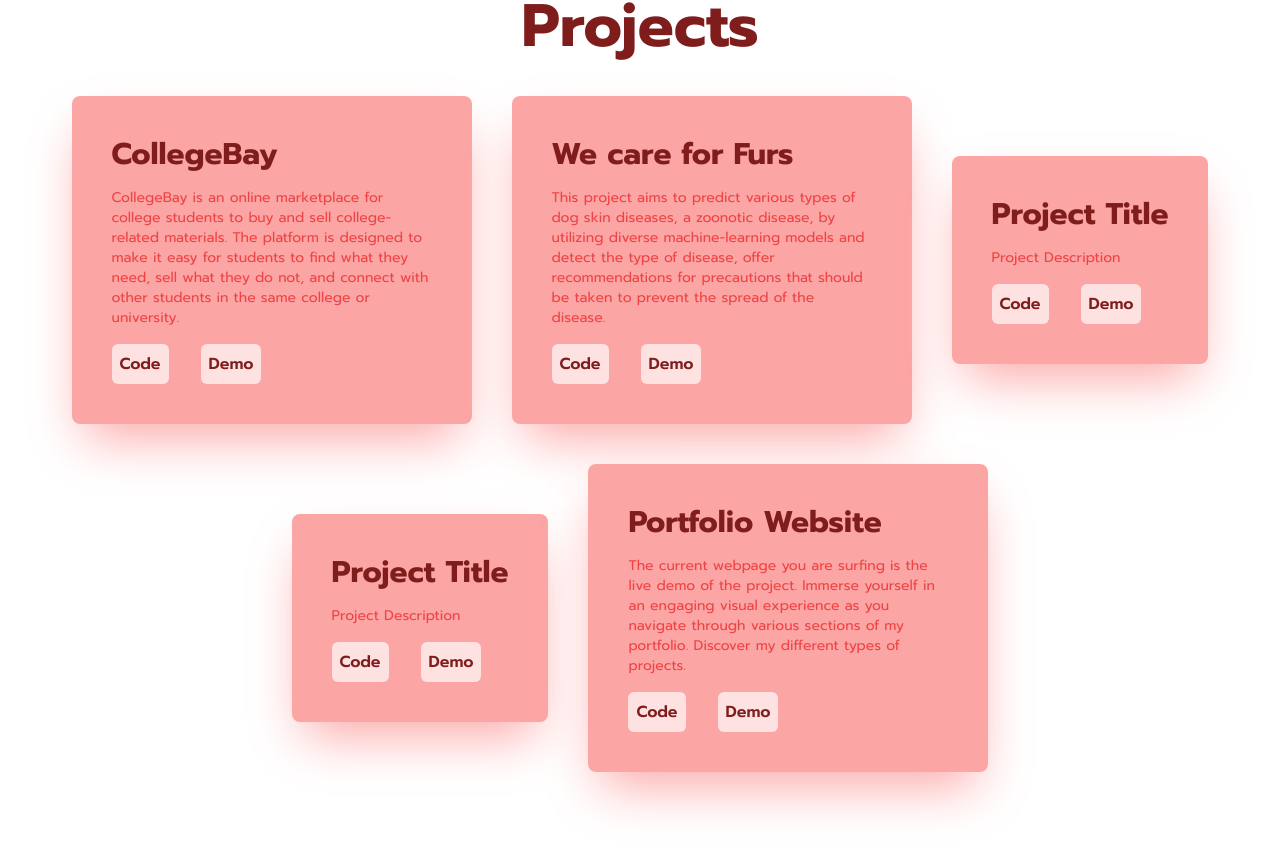
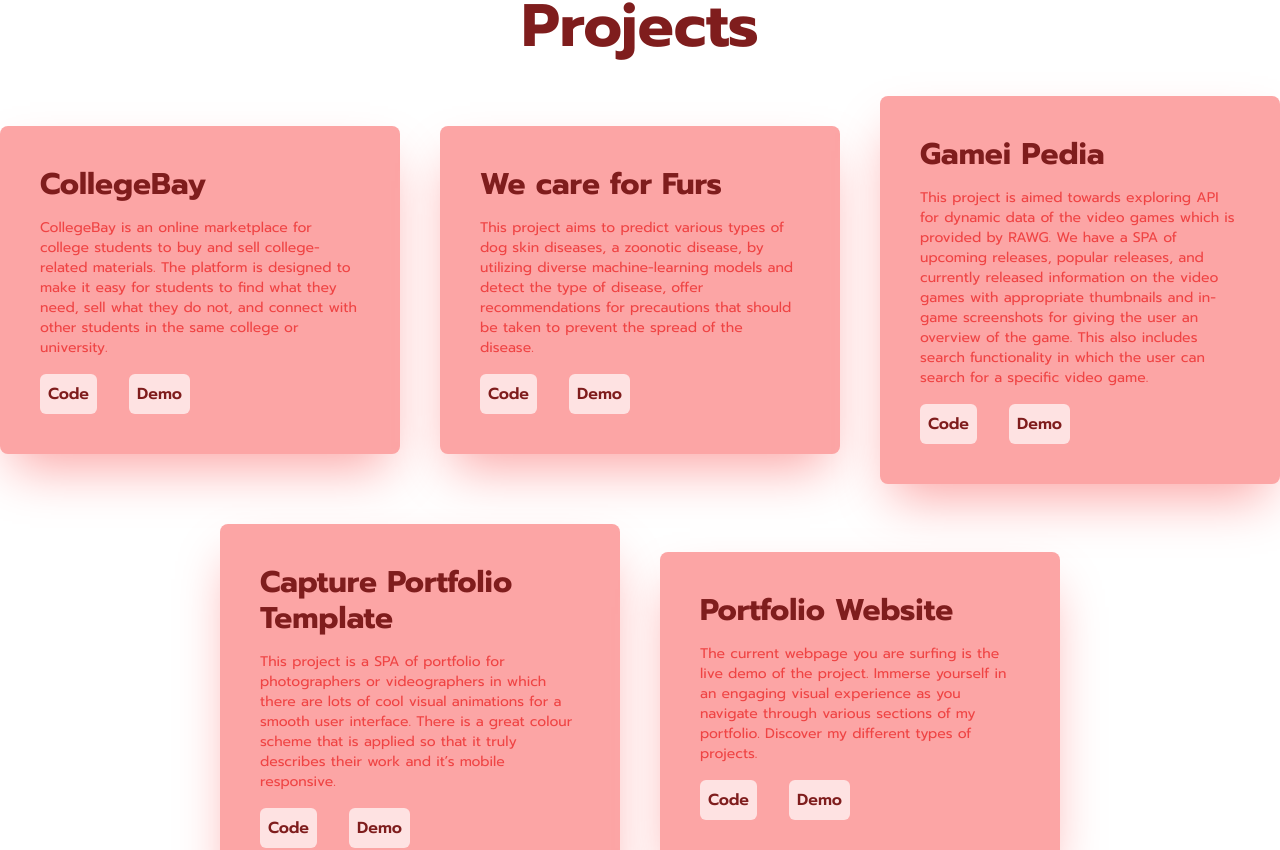
Before and after one commit to dipanshu18/dipanshu_portfolio, a React (Vite) app: page / in a window 1280 px wide. Shown: the part 1385-2235 px from the top of the page. Built offline with nearby package versions, Linux system fonts and the light colour scheme.

Commit message:
Added new projects

```diff
--- a/src/assests/projects.js
+++ b/src/assests/projects.js
@@ -4,7 +4,7 @@
     title: "CollegeBay",
     description:
       "CollegeBay is an online marketplace for college students to buy and sell college-related materials. The platform is designed to make it easy for students to find what they need, sell what they do not, and connect with other students in the same college or university.",
-    codeLink: "",
+    codeLink: "https://github.com/dipanshu18/collegebay",
     demoLink: "",
   },
   {
@@ -12,30 +12,32 @@
     title: "We care for Furs",
     description:
       "This project aims to predict various types of dog skin diseases, a zoonotic disease, by utilizing diverse machine-learning models and detect the type of disease, offer recommendations for precautions that should be taken to prevent the spread of the disease.",
-    codeLink: "",
-    demoLink: "",
+    codeLink: "https://github.com/Vrukshali-26/wecareforfurs",
+    demoLink: "https://github.com/Vrukshali-26/wecareforfurs",
   },
   {
     id: 3,
-    title: "Project Title",
-    description: "Project Description",
-    codeLink: "",
+    title: "Gamei Pedia",
+    description:
+      "This project is aimed towards exploring API for dynamic data of the video games which is provided by RAWG. We have a SPA of upcoming releases, popular releases, and currently released information on the video games with appropriate thumbnails and in-game screenshots for giving the user an overview of the game. This also includes search functionality in which the user can search for a specific video game.",
+    codeLink: "https://github.com/dipanshu18/gamei-pedia",
     demoLink: "",
   },
   {
     id: 4,
-    title: "Project Title",
-    description: "Project Description",
-    codeLink: "",
-    demoLink: "",
+    title: "Capture Portfolio Template",
+    description:
+      "This project is a SPA of portfolio for photographers or videographers in which there are lots of cool visual animations for a smooth user interface. There is a great colour scheme that is applied so that it truly describes their work and it’s mobile responsive.",
+    codeLink: "https://github.com/dipanshu18/capture-portfolio-template",
+    demoLink: "https://capture-portfolio-template.vercel.app/",
   },
   {
     id: 5,
     title: "Portfolio Website",
     description:
       "The current webpage you are surfing is the live demo of the project. Immerse yourself in an engaging visual experience as you navigate through various sections of my portfolio. Discover my different types of projects.",
-    codeLink: "",
-    demoLink: "",
+    codeLink: "https://github.com/dipanshu18/dipanshu_portfolio",
+    demoLink: "https://dipanshu-portfolio-dev.vercel.app/",
   },
 ];
 
```
